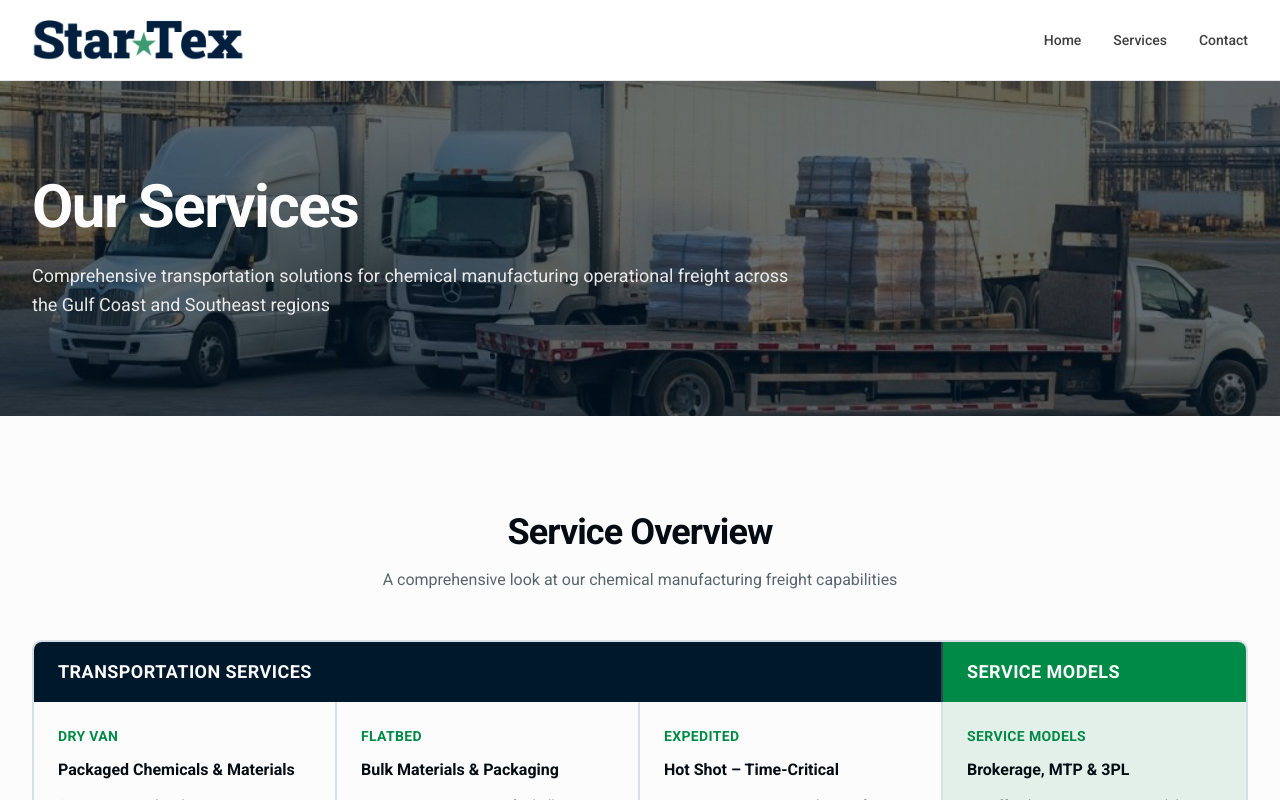
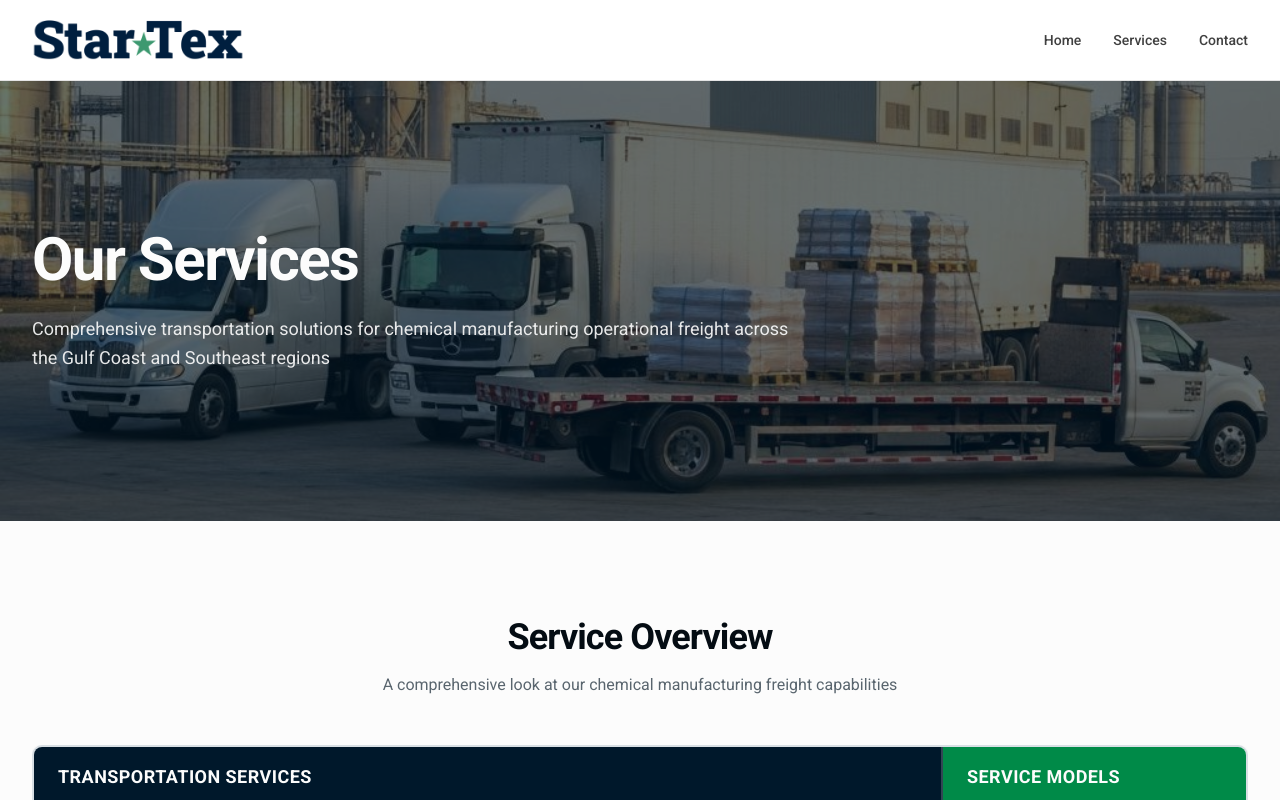
Before and after one commit to Christian-Starcke/chem.manu-startex-logistics-website-ui, a Next.js app: page /services in a window 1280 px wide. Shown: the top 800 px of the page. Built offline with nearby package versions, Linux system fonts and the light colour scheme.

Commit message:
style: add min-height to hero sections for better image display
Co-authored-by: Christian Starcke <149805689+Christian-Starcke@users.noreply.github.com>

```diff
--- a/app/contact/page.tsx
+++ b/app/contact/page.tsx
@@ -136,9 +136,9 @@ export default function ContactPage() {
       <Navigation />
 
       {/* Hero Section */}
-      <section className="relative bg-primary py-20 text-primary-foreground sm:py-24">
+      <section className="relative min-h-[50vh] bg-primary text-primary-foreground lg:min-h-[55vh]">
         <div className="absolute inset-0 bg-[url('/hero-contact-partnership.jpg')] bg-cover bg-center opacity-40" />
-        <div className="relative mx-auto max-w-7xl px-4 sm:px-6 lg:px-8">
+        <div className="relative mx-auto flex min-h-[50vh] items-end max-w-7xl px-4 py-20 sm:px-6 sm:py-24 lg:min-h-[55vh] lg:items-center lg:px-8">
           <div className="max-w-3xl">
             <h1 className="text-balance text-5xl font-bold tracking-tight sm:text-6xl">Let's Work Together</h1>
             <p className="mt-6 text-pretty text-lg leading-relaxed text-primary-foreground/90">
--- a/app/page.tsx
+++ b/app/page.tsx
@@ -64,9 +64,9 @@ export default function HomePage() {
       <Navigation />
 
       {/* Hero Section */}
-      <section className="relative bg-primary text-primary-foreground">
+      <section className="relative min-h-[60vh] bg-primary text-primary-foreground lg:min-h-[70vh]">
         <div className="absolute inset-0 bg-[url('/hero-home-chemical-freight.jpg')] bg-cover bg-center opacity-40" />
-        <div className="relative mx-auto max-w-7xl px-4 py-24 sm:px-6 sm:py-32 lg:px-8">
+        <div className="relative mx-auto flex min-h-[60vh] items-end max-w-7xl px-4 py-24 sm:px-6 sm:py-32 lg:min-h-[70vh] lg:items-center lg:px-8">
           <div className="max-w-3xl">
             <h1 className="text-balance text-5xl font-bold tracking-tight sm:text-6xl lg:text-7xl">
               Chemical Manufacturing Freight Solutions
--- a/app/services/page.tsx
+++ b/app/services/page.tsx
@@ -45,9 +45,9 @@ export default function ServicesPage() {
       <Navigation />
 
       {/* Hero Section */}
-      <section className="relative bg-primary py-20 text-primary-foreground sm:py-24">
+      <section className="relative min-h-[50vh] bg-primary text-primary-foreground lg:min-h-[55vh]">
         <div className="absolute inset-0 bg-[url('/hero-services-fleet.jpg')] bg-cover bg-center opacity-40" />
-        <div className="relative mx-auto max-w-7xl px-4 sm:px-6 lg:px-8">
+        <div className="relative mx-auto flex min-h-[50vh] items-end max-w-7xl px-4 py-20 sm:px-6 sm:py-24 lg:min-h-[55vh] lg:items-center lg:px-8">
           <div className="max-w-3xl">
             <h1 className="text-balance text-5xl font-bold tracking-tight sm:text-6xl">Our Services</h1>
             <p className="mt-6 text-pretty text-lg leading-relaxed text-primary-foreground/90">
```
